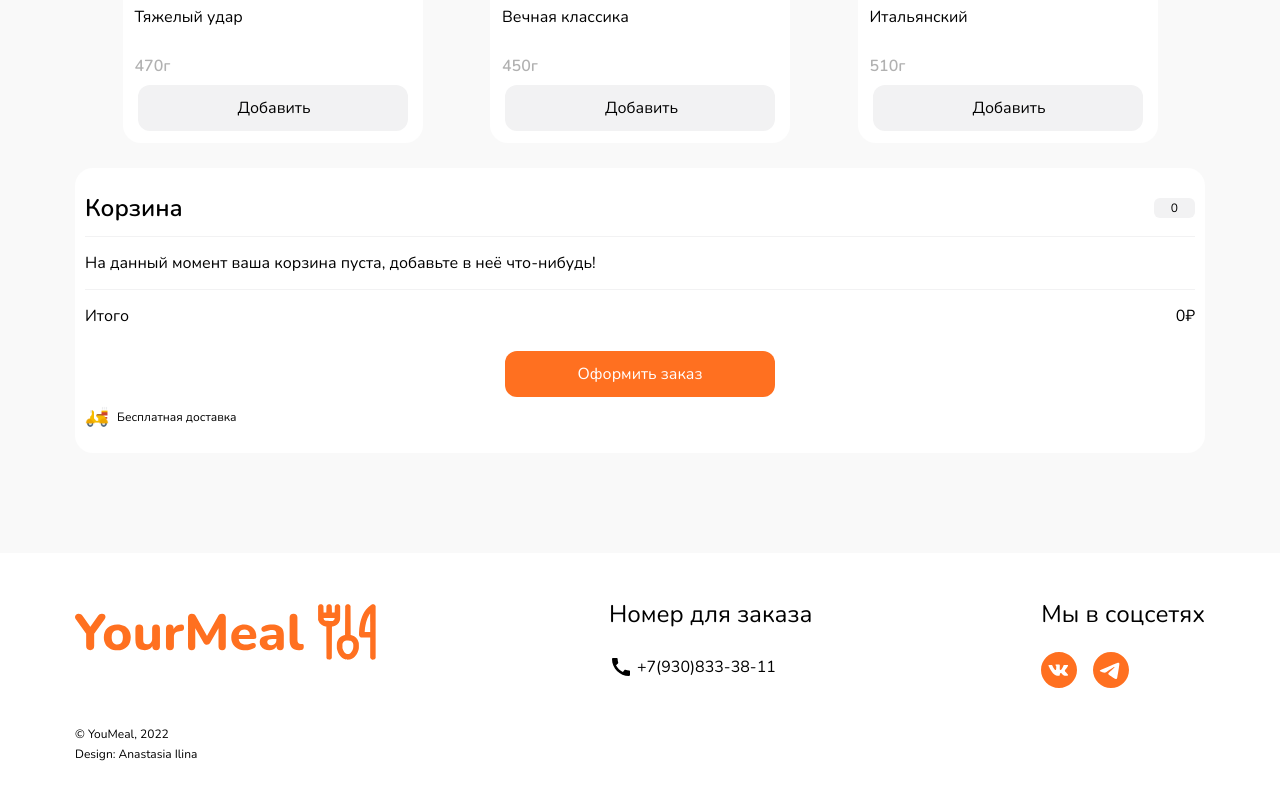
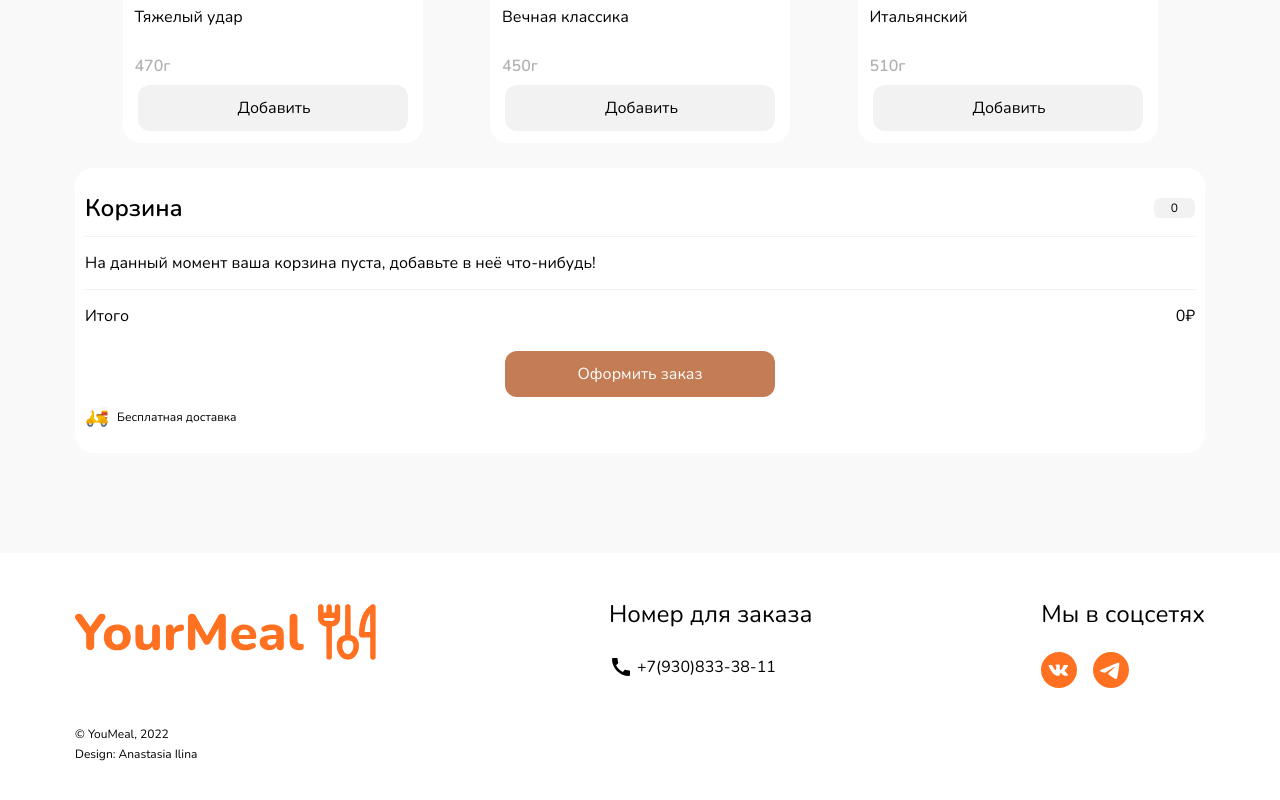
Before and after one commit to Shist/burgers-site, a React (Create React App) app: page / in a window 1280 px wide. Shown: the part 1695-2495 px from the top of the page. Built offline with nearby package versions, Linux system fonts and the light colour scheme.

Commit message:
Checkout button is now disabled in cases if the basket is empty

```diff
--- a/src/components/Basket/Basket.jsx
+++ b/src/components/Basket/Basket.jsx
@@ -69,7 +69,12 @@ function Basket({ basketData, setBasketData }) {
         <span className={st["basket__price-label"]}>Итого</span>
         <span className={st["basket__price"]}>{wholePrice}₽</span>
       </div>
-      <button className={st["basket__checkout-btn"]}>Оформить заказ</button>
+      <button
+        className={st["basket__checkout-btn"]}
+        disabled={!layoutItemsArr.length}
+      >
+        Оформить заказ
+      </button>
       <div className={st["basket__free-delivery-label-wrapper"]}>
         <img
           src={freeDeliveryIcon}
--- a/src/components/Basket/Basket.module.scss
+++ b/src/components/Basket/Basket.module.scss
@@ -117,6 +117,10 @@
     &:hover {
       transform: scale(1.05);
     }
+    &:disabled {
+      transform: none;
+      filter: grayscale(0.5);
+    }
   }
   &__free-delivery-label-wrapper {
     display: flex;
```
